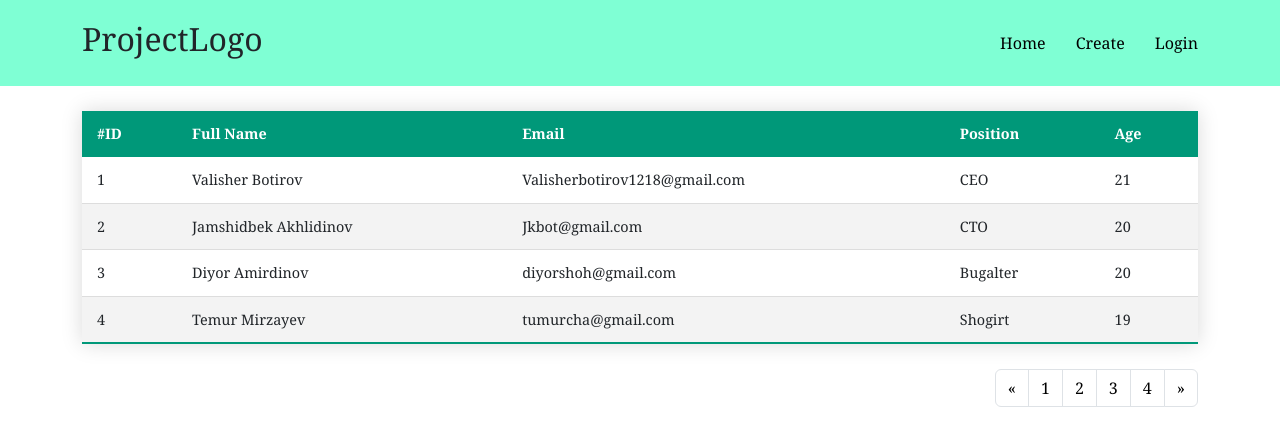
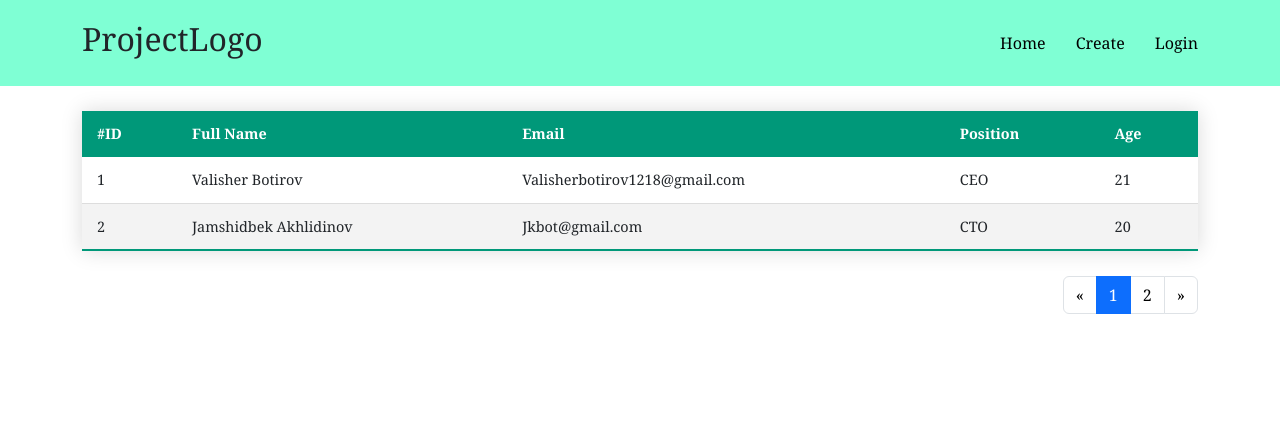
Before and after one commit to ValisherBotirov/HR-Departments-React, a React (Create React App) app: page / in a window 1280 px wide. Shown: the top 446 px of the page. Built offline with nearby package versions, Linux system fonts and the light colour scheme; data requests are answered from the project's data file.

Commit message:
add pagination

```diff
--- /dev/null
+++ b/src/components/Pagination/Pagination.css
@@ -0,0 +1,8 @@
+.active{
+    color: white !important;
+
+}
+
+.page-link:focus{
+    box-shadow: 0 0 0  !important;
+}
--- a/src/components/Pagination/Pagination.jsx
+++ b/src/components/Pagination/Pagination.jsx
@@ -1,25 +1,62 @@
-import React from "react";
+import React, {useEffect, useState} from "react";
+import "./Pagination.css"
 
 function Pagination(props){
-    console.log(props)
+
+    const [active,setActive] = useState(1)
+
+    const show = props.showUser
+    const endPoint = Math.trunc(props.users.length / show)
+
+
+    useEffect(()=>{
+        props.getCurrenPage(active)
+    },[active])
+
+    function handleActive(e){
+        setActive(e)
+    }
+
+    function handleNext(){
+        if(active <= endPoint)
+        setActive(active + 1)
+    }
+
+    function handlePrev(){
+        if (active !== 1 )
+        setActive(active-1)
+    }
+
+    function renderItems(){
+        let arr = []
+        for (let i = 0  ; i < show ; i++){
+            let item = <li className="page-item" key={i} onClick={()=>handleActive(i+1)}><a className={active === i+1 ? ' page-link active' : 'page-link'} href="#" >{i + 1}</a></li>
+           arr.push(item)
+        }
+
+        return arr
+    }
+
     return(
         <div>
             <nav aria-label="Page navigation example">
                 <ul className="pagination">
-                    <li className="page-item">
+                    <li className="page-item" onClick={handlePrev}>
                         <a className="page-link" href="#" aria-label="Previous">
                             <span aria-hidden="true">&laquo;</span>
                         </a>
                     </li>
                     {
-                        props?.count?.map((el,index)=>{
-                            return(
-                                <li className="page-item"><a className="page-link" href="#">{index + 1}</a></li>
-                            )
-                        })
+                        renderItems()
+
+                        // props?.users?.map((el,index)=>{
+                        //     return(
+                        //         <li className="page-item" key={index} onClick={()=>handleActive(index)}><a className={active === index ? ' page-link active' : 'page-link'} href="#" >{index + 1}</a></li>
+                        //     )
+                        // })
                     }
 
-                    <li className="page-item">
+                    <li className="page-item" onClick={handleNext}>
                         <a className="page-link" href="#" aria-label="Next">
                             <span aria-hidden="true">&raquo;</span>
                         </a>
--- a/src/components/modal/ActionModal.css
+++ b/src/components/modal/ActionModal.css
@@ -5,7 +5,7 @@
   backdrop-filter: blur(6px);
 }
 
-.modal{
+.modal {
   position: fixed;
   top: 0;
   display: none;
@@ -14,11 +14,11 @@
   z-index: 50;
   padding: 16px;
   overflow-x: hidden;
-    overflow-y:auto;
+  overflow-y: auto;
   height: 100vh;
 }
 
-.modal-items{
+.modal-items {
   width: 100%;
   height: 100%;
   position: relative;
@@ -30,20 +30,20 @@
   padding: 10px;
 }
 
-.modal-title{
+.modal-title {
   font-weight: 600;
   padding: 8px 12px;
 }
 
-.modal-content{
+.modal-content {
   margin-bottom: 16px;
   padding: 4px 12px;
   width: 100%;
 }
 
-.modal-action{
+.modal-action {
   display: flex;
-    justify-content: end;
+  justify-content: flex-end;
   gap: 10px;
   padding-top: 20px;
 }
--- a/src/pages/Home.jsx
+++ b/src/pages/Home.jsx
@@ -7,17 +7,29 @@ import Pagination from "../components/Pagination/Pagination";
 
 function Home() {
   const [user, setUser] = useState([]);
+  const [currentPage,setCurrentPage] = useState(1)
+  const limit = 2
 
   useEffect(() => {
     axios
-      .get("/users")
+      .get("/users",{
+        params:{
+          _limit : limit,
+          _page:currentPage,
+        }
+      })
       .then((res) => {
         setUser(res?.data);
       })
       .catch((err) => {
         console.log(err);
       });
-  }, []);
+  }, [currentPage]);
+
+  function getCurrenPage(page){
+    setCurrentPage(page)
+    console.log(page,"page")
+  }
 
   return (
     <div className="container">
@@ -39,7 +51,7 @@ function Home() {
         </tbody>
       </table>
       <div className="d-flex justify-content-end">
-        <Pagination count={user} />
+        <Pagination users={user} showUser={limit} getCurrenPage={getCurrenPage}/>
       </div>
     </div>
   );
```
Lines whose indentation alone changed are shown as unchanged.
